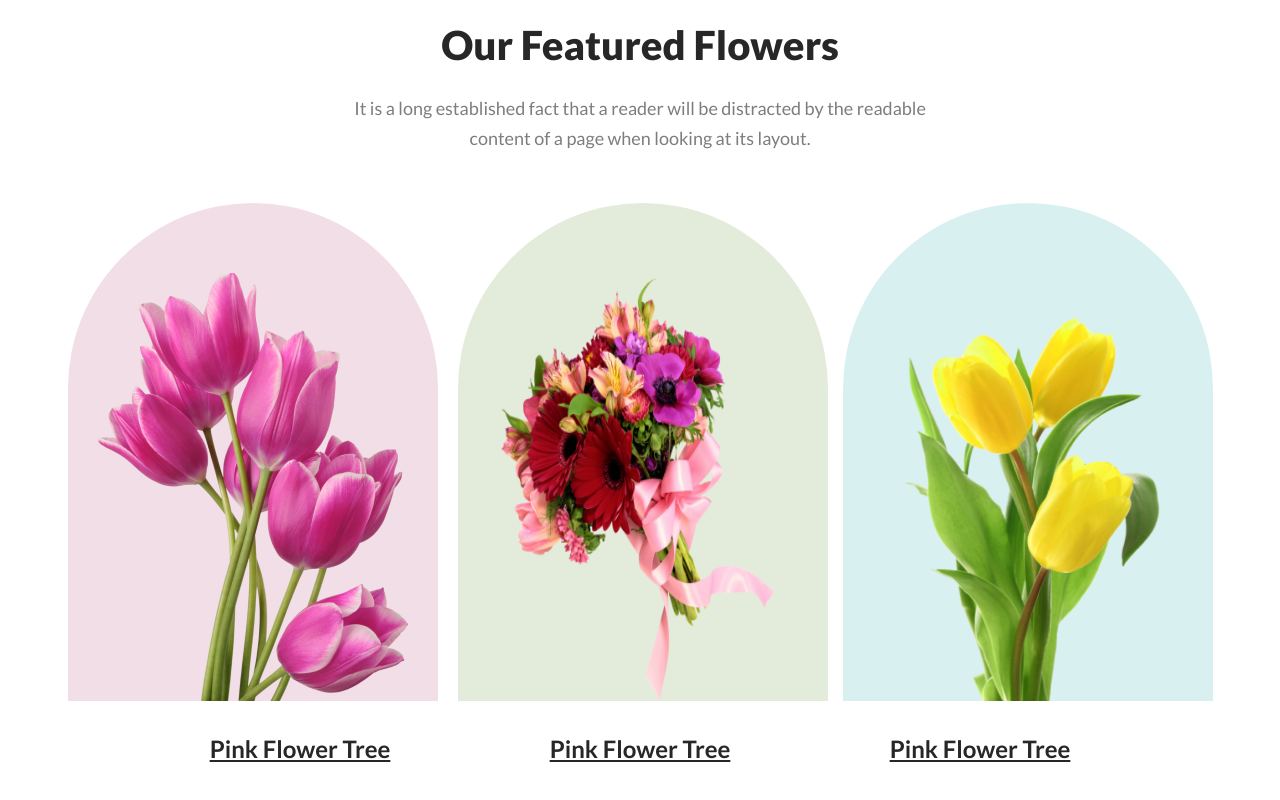
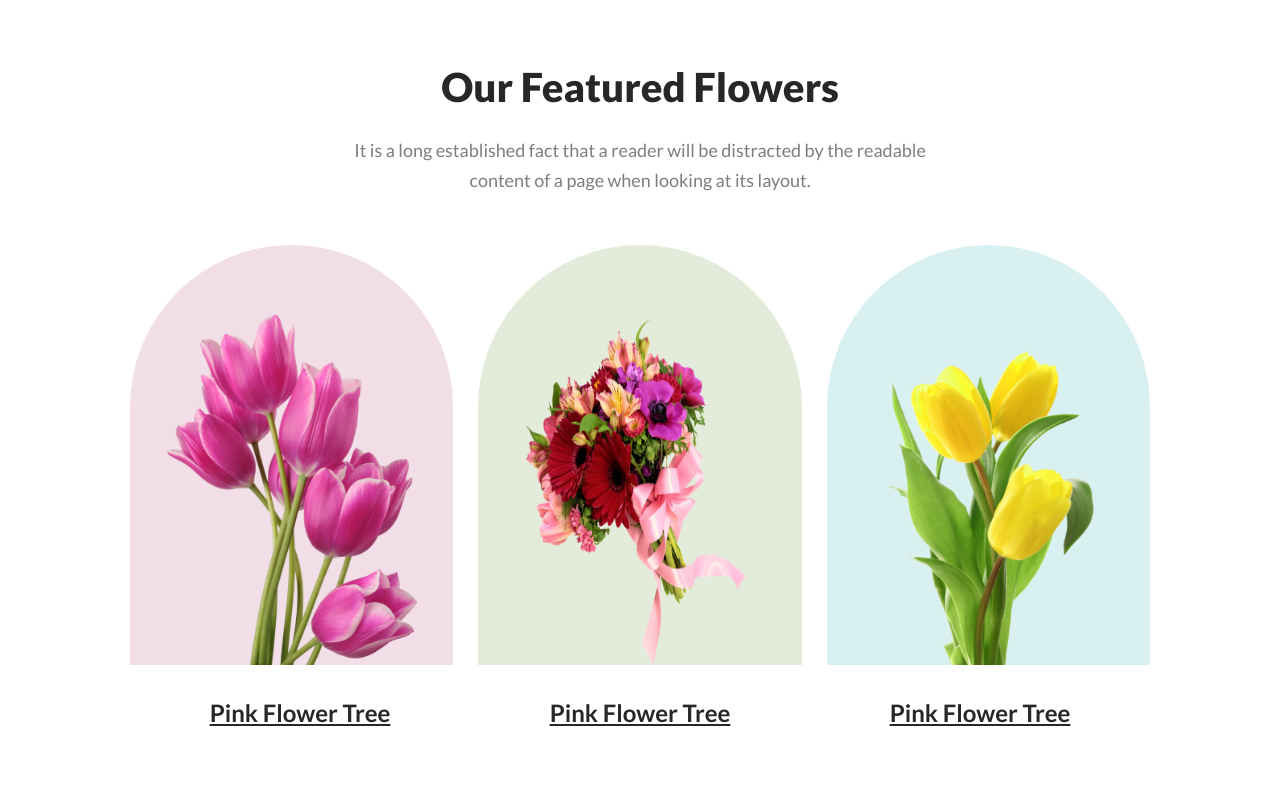
Before and after one commit to web-debasish1996/my-flower-shop-assignment, a plain HTML site: page index.html in a window 1280 px wide. Shown: the part 1280-2080 px from the top of the page. Drawn offline with Linux system fonts and the light colour scheme.

Commit message:
flower shop website created

```diff
--- a/index.html
+++ b/index.html
@@ -37,7 +37,6 @@
             <div class="about-container">
                 <div class="video-container">
                     <video src="videos/about-vid.mp4" loop autoplay muted></video>
-                    <h3>Best Flower Sellers</h3>
                 </div>
                 <div class="about-content">
                     <h3 class="about-content-title">Why Choose Us?</h3>
--- a/style.css
+++ b/style.css
@@ -111,7 +111,7 @@ a {
     color: #272727;
     font-size: 25px;
     font-weight: 800;
-    margin-top: -42px;
+    /* margin-top: -42px; */
 }
 
 .about-content-description {
@@ -143,31 +143,31 @@ a {
 }
 
 .feature-container img {
-    width: 310px;
-    height: 428px;
+    width: 250px;
+    height: 350px;
 }
 
 .feature-card-one {
-    width: 464px;
-    height: 428px;
+    width: 280px;
+    height: 350px;
     border-radius: 300px 300px 0px 0px;
     background: rgba(167, 33, 98, 0.15);
     padding: 70px 30px 0px 30px;
-    margin-right: 20px;
+    margin-right: 25px;
 }
 
 .feature-card-two {
-    width: 428px;
-    height: 428px;
+    width: 280px;
+    height: 350px;
     border-radius: 300px 300px 0px 0px;
     background: rgba(71, 125, 17, 0.15);
     padding: 70px 30px 0px 30px;
-    margin-right: 15px;
+    margin-right: 25px;
 }
 
 .feature-card-three {
-    width: 464px;
-    height: 428px;
+    width: 280px;
+    height: 350px;
     border-radius: 300px 300px 0px 0px;
     background: rgba(5, 151, 160, 0.15);
     padding: 70px 30px 0px 30px;
```
